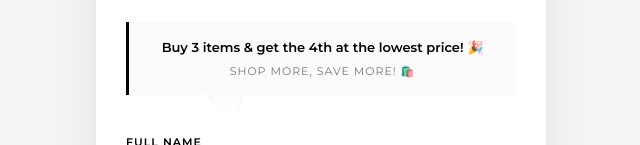
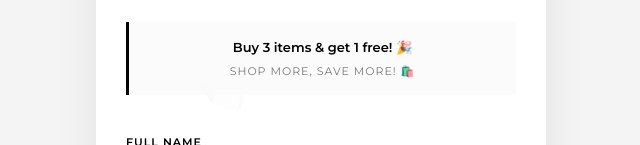
Before and after one commit to Sumitmaynole/loyalty-app, a plain HTML site: page index.html in a window 1280 px wide. Shown: the part 189-334 px from the top of the page, without its empty margins (319-959 px from the left). Drawn offline with nearby package versions, Linux system fonts and the light colour scheme; a web font is replaced by a local one.

```diff
--- a/index.html
+++ b/index.html
@@ -87,7 +87,7 @@
     <div class="title">Exclusive Member Rewards</div>
 
     <div class="subtitle">
-      Buy 3 items & get the 4th at the lowest price! 🎉
+      Buy 3 items & get 1 free! 🎉
       <span>Shop More, Save More! 🛍️</span>
     </div>
 
```
